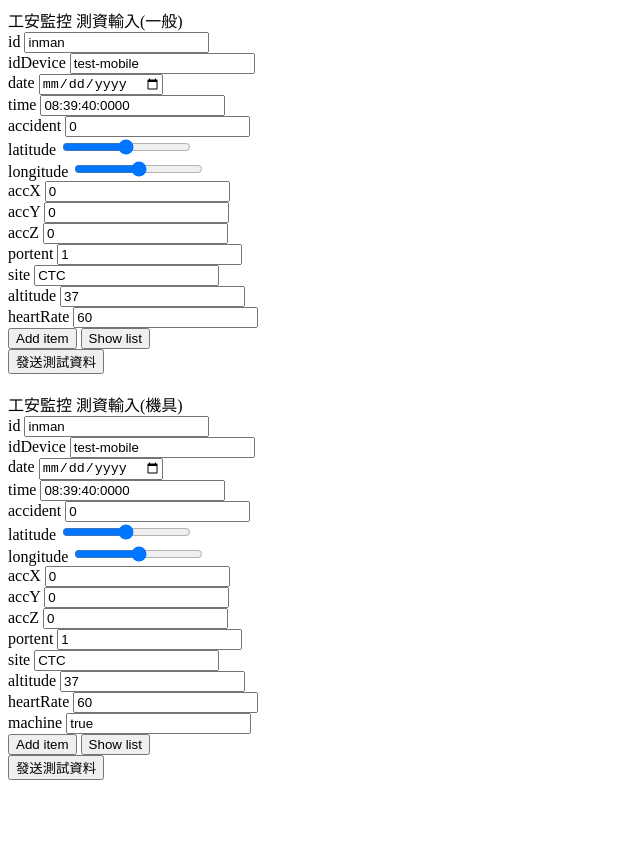
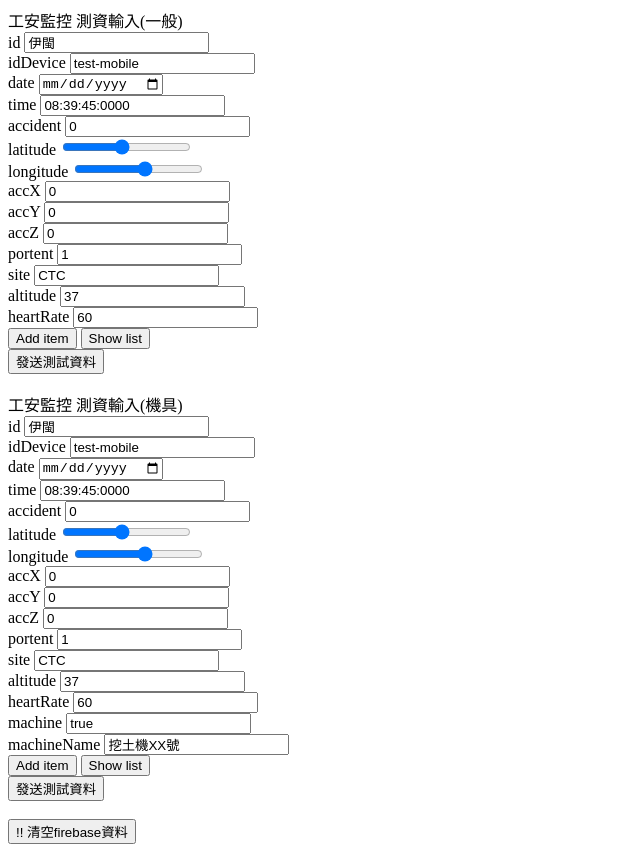
Before and after one commit to derinman/SmartBuilding-Faker, a plain HTML site: page firebaseMessage.html in a window 1280 px wide. Shown: the whole page, without its empty margins (0-640 px from the left). Before the commit the page ends 800 px from the top, so only its background shows below. Drawn offline with Linux system fonts and the light colour scheme.

Commit message:
time改為即時時間 經緯度隨機跳動

```diff
--- a/firebaseMessage.html
+++ b/firebaseMessage.html
@@ -28,7 +28,7 @@
     <div class="info--title">工安監控 測資輸入(一般)</div>
     <form onsubmit="return addtestDataItem(this)">
       <label for="id">id</label>
-      <input name="id" value="inman"><br>
+      <input name="id" value="伊閩"><br>
       <label for="idDevice">idDevice</label>
       <input name="idDevice" value="test-mobile"><br>
       <label for="date">date</label>
@@ -37,10 +37,12 @@
       <input name="time" value="00:00:00:000" class="time"><br>
       <label for="accident">accident</label>
       <input name="accident" value="0" ><br>
+
       <label for="latitude">latitude</label>
-      <input name="latitude" min="25.049914" max="25.050234" step="0.000001" type="range"><br>
+      <input name="latitude" min="25.049914" max="25.050234" step="0.000001" type="range" class="latitude"><br>
       <label for="longitude">longitude</label>
-      <input name="longitude" min="121.568852" max="121.569117" step="0.000001" type="range"><br>
+      <input name="longitude" min="121.568852" max="121.569117" step="0.000001" type="range" class="longitude"><br>
+
       <label for="accX">accX</label>
       <input name="accX" value="0"><br>
       <label for="accY">accY</label>
@@ -67,7 +69,7 @@
     <div class="info--title">工安監控 測資輸入(機具)</div>
     <form onsubmit="return addtestDataMachineItem(this)">
       <label for="id">id</label>
-      <input name="id" value="inman"><br>
+      <input name="id" value="伊閩"><br>
       <label for="idDevice">idDevice</label>
       <input name="idDevice" value="test-mobile"><br>
       <label for="date">date</label>
@@ -76,10 +78,12 @@
       <input name="time" value="00:00:00:000" class="time"><br>
       <label for="accident">accident</label>
       <input name="accident" value="0" ><br>
+
       <label for="latitude">latitude</label>
-      <input name="latitude" min="25.049914" max="25.050234" step="0.000001" type="range"><br>
+      <input name="latitude" min="25.049914" max="25.050234" step="0.000001" type="range" class="latitude"><br>
       <label for="longitude">longitude</label>
-      <input name="longitude" min="121.568852" max="121.569117" step="0.000001" type="range"><br>
+      <input name="longitude" min="121.568852" max="121.569117" step="0.000001" type="range" class="longitude"><br>
+
       <label for="accX">accX</label>
       <input name="accX" value="0"><br>
       <label for="accY">accY</label>
@@ -94,15 +98,18 @@
       <input name="altitude" value="37"><br>
       <label for="heartRate">heartRate</label>
       <input name="heartRate" value="60"><br>
-
       <label for="machine">machine</label>
       <input name="machine" value="true"><br>
+      <label for="machineName">machineName</label>
+      <input name="machineName" value="挖土機XX號"><br>
 
       <input type="submit" value="Add item">
       <input type="button" value="Show list" onclick="console.log(testDataMachine)">
     </form>
     <button onclick="writeDataMachine()">發送測試資料</button>
   </div>
+  <br>
+  <button onclick="delateAllData()">!!  清空firebase資料</button>
 
   <script>
     var testData= {}
@@ -144,30 +151,47 @@
                   longitude:parseFloat(form.longitude.value),
                   heartRate:parseFloat(form.heartRate.value),
                   machine:JSON.parse(form.machine.value),
+                  machineName:form.machineName.value,
                   };
     return false;
     }
 
-    // 設定今日為預設
+    // 設定今日現在時間為預設
+    function checkTime(i) {
+        return (i < 10) ? "0" + i : i;
+    }
+    function updateTime(){
     let d = new Date();
     const dateFormat = (dateObj) => dateObj.split(' ')[0].split('/').map(n => n.length === 1 ? '0' + n : n).join('-')
     let todayDate = dateFormat(d.toLocaleString('zn-TW'))
-
-    function checkTime(i) {
-        return (i < 10) ? "0" + i : i;
-    }
     let todaytime = checkTime(d.getHours())+":"+checkTime(d.getMinutes())+":"+checkTime(d.getSeconds())+":"+"0000";
-
-    // (new Date().toLocaleString('zn-TW',))
-    console.log(todayDate);
-    console.log(todaytime);
 
     document.getElementsByClassName("date")[0].value = todayDate;
     document.getElementsByClassName("time")[0].value = todaytime;
-
     document.getElementsByClassName("date")[1].value = todayDate;
     document.getElementsByClassName("time")[1].value = todaytime;
+    }
+    setInterval(updateTime, 1000);
 
+    //隨機跳動經緯度
+    function updateLatLon(){
+    let latitudeMin = 25.049914;
+    let latitudeMax = 25.050234;
+    let longitudeMin = 121.568852;
+    let longitudeMax = 121.569117;
+    randLatitude = (latitudeMax-latitudeMin)*Math.random()+latitudeMin
+    randLongitude = (longitudeMax-longitudeMin)*Math.random()+longitudeMin
+
+    document.getElementsByClassName("latitude")[0].value = randLatitude;
+    document.getElementsByClassName("longitude")[0].value = randLongitude;
+    document.getElementsByClassName("latitude")[1].value = randLatitude;
+    document.getElementsByClassName("longitude")[1].value = randLongitude;
+    }
+    setInterval(updateLatLon, 1000);
+
+
+
+    //firebase
     const db = firebase.database()
     let childKeyList = []
     // 寫入資料(一般)
@@ -175,6 +199,7 @@
     // 寫入資料(機具)
     function writeDataMachine(){db.ref(`/CTC/${testDataMachine.date}_${testDataMachine.time}_${testDataMachine.id}`).set(testDataMachine)};
 
+    function delateAllData (){db.ref(`/CTC/`).set('')};
 
     // 刪除單一資料
     // db.ref(`/CTC/${testData.date}_${testData.time}_${testData.id}`).remove();
@@ -187,6 +212,6 @@
 
   </script>
 
-</body>
+</body onload="startTime()">
 
 </html>
```
